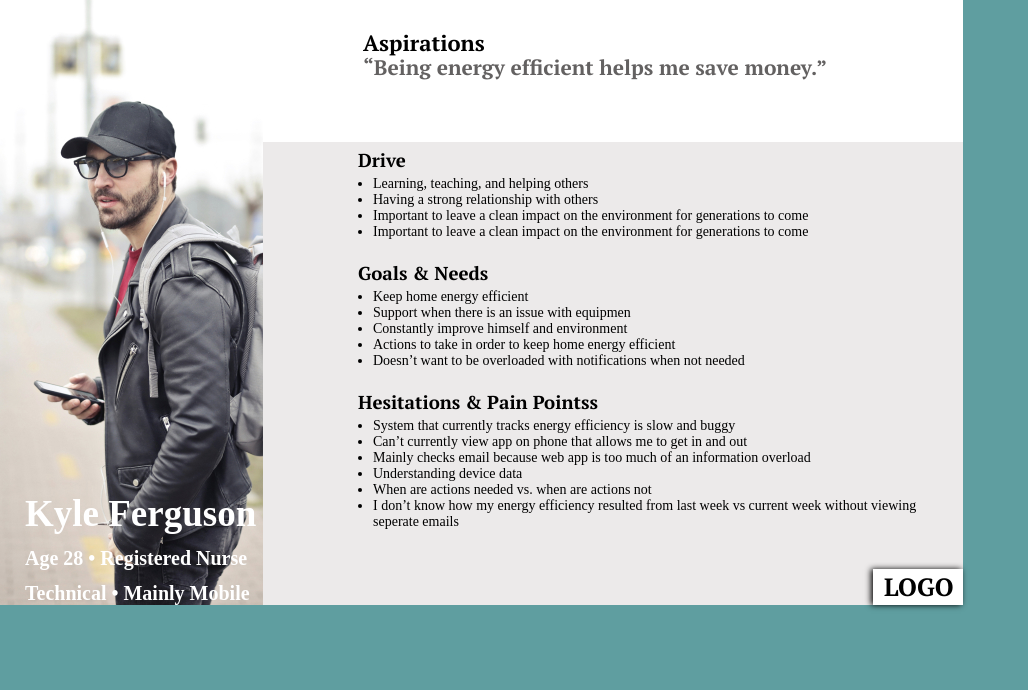
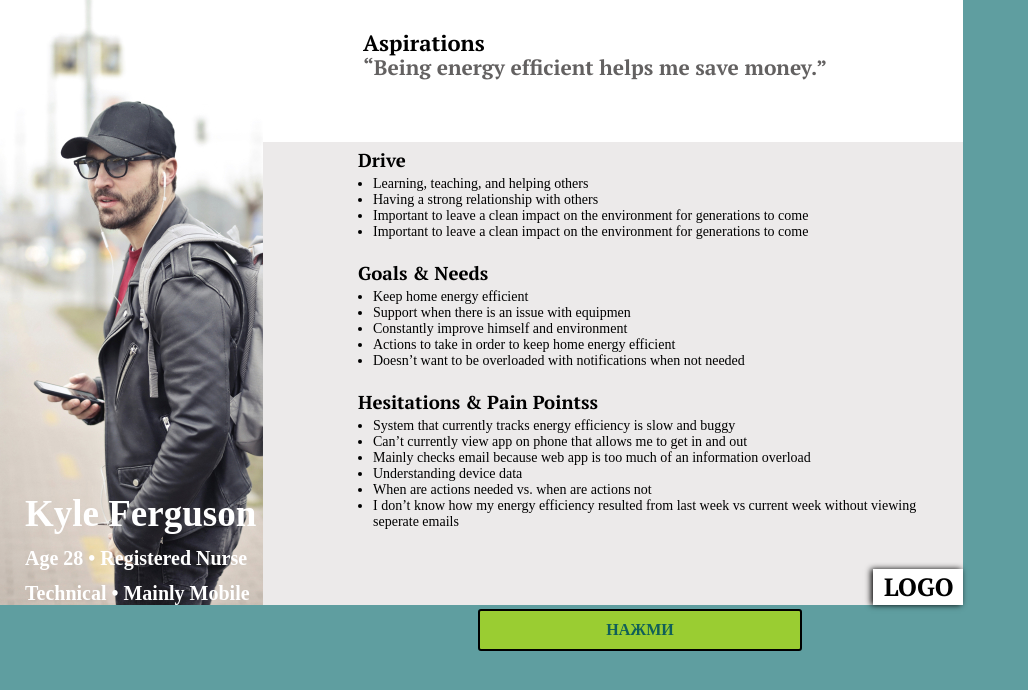
Before and after one commit to SavenkoDanil044/fortnite, a plain HTML site: page index.html in a window 1280 px wide. Shown: the whole page, without its empty margins (0-1028 px from the left). Drawn offline with Linux system fonts and the light colour scheme.

Commit message:
HOMEWORK LESSON1

```diff
--- a/index.html
+++ b/index.html
@@ -75,7 +75,11 @@
         <div class="text-logo">
             LOGO
         </div>
+    </div>
 
+    <div class="button">
+        <a href="https://github.com/SavenkoDanil044/fortnite" class="button-but">НАЖМИ</a>
+    </div>
 <script src="index.js"></script>
 </body>
 </html>
--- a/style.css
+++ b/style.css
@@ -119,3 +119,26 @@ body {
     font-size: 25px;
     position: absolute;
 }
+
+.button {
+    display: flex;
+    justify-content: center;
+}
+
+.button-but {
+    background: yellowgreen;
+    border-radius: 3px;
+    padding: 10px;
+    width: 300px;
+    font-weight:  bold;
+    text-decoration: none;
+    text-align: center;
+    border:2px solid black;
+    color: rgb(16, 95, 89);
+}
+
+.button-but:hover {
+    background: cornflowerblue;
+    transition: 1s ease;
+    color: crimson;
+}
```
